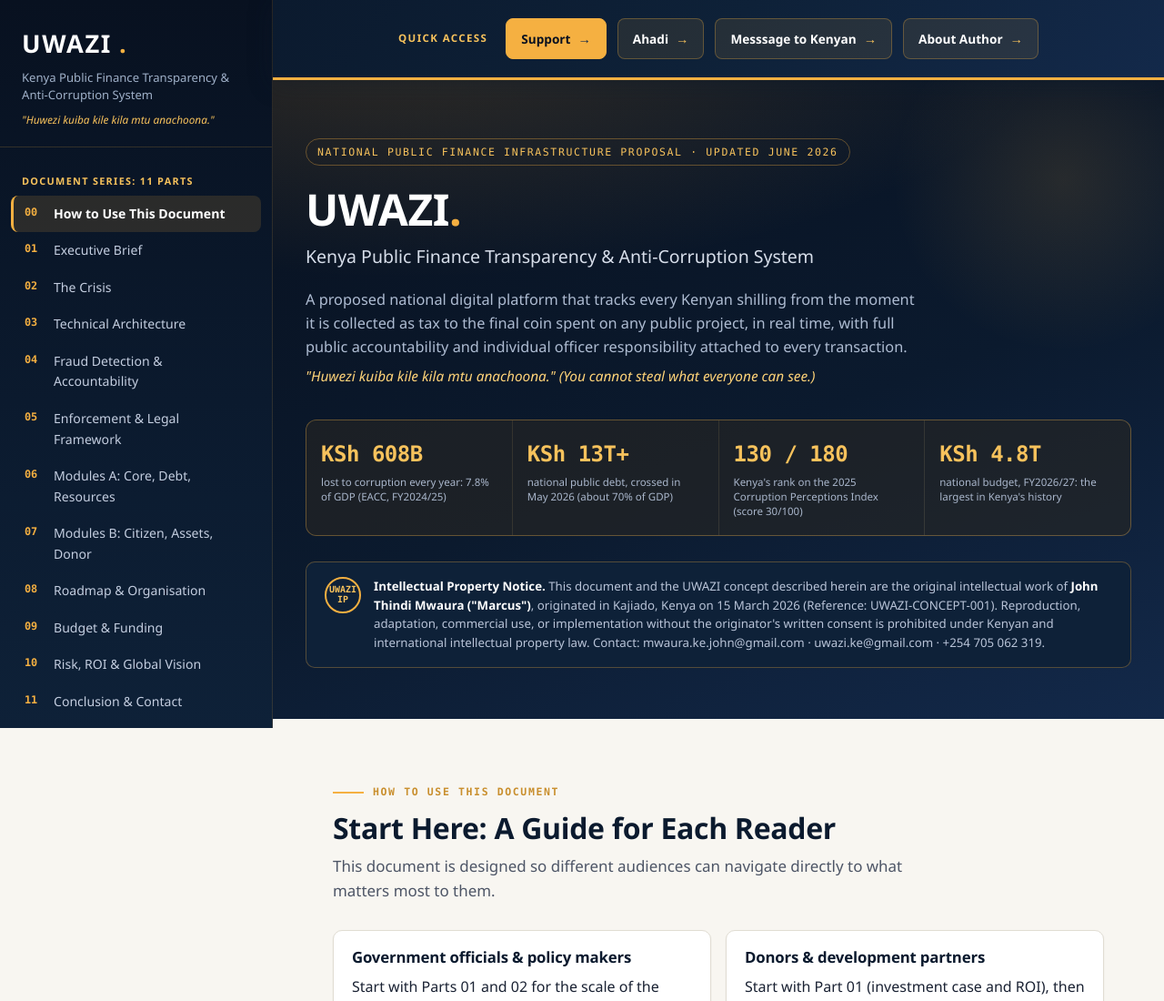
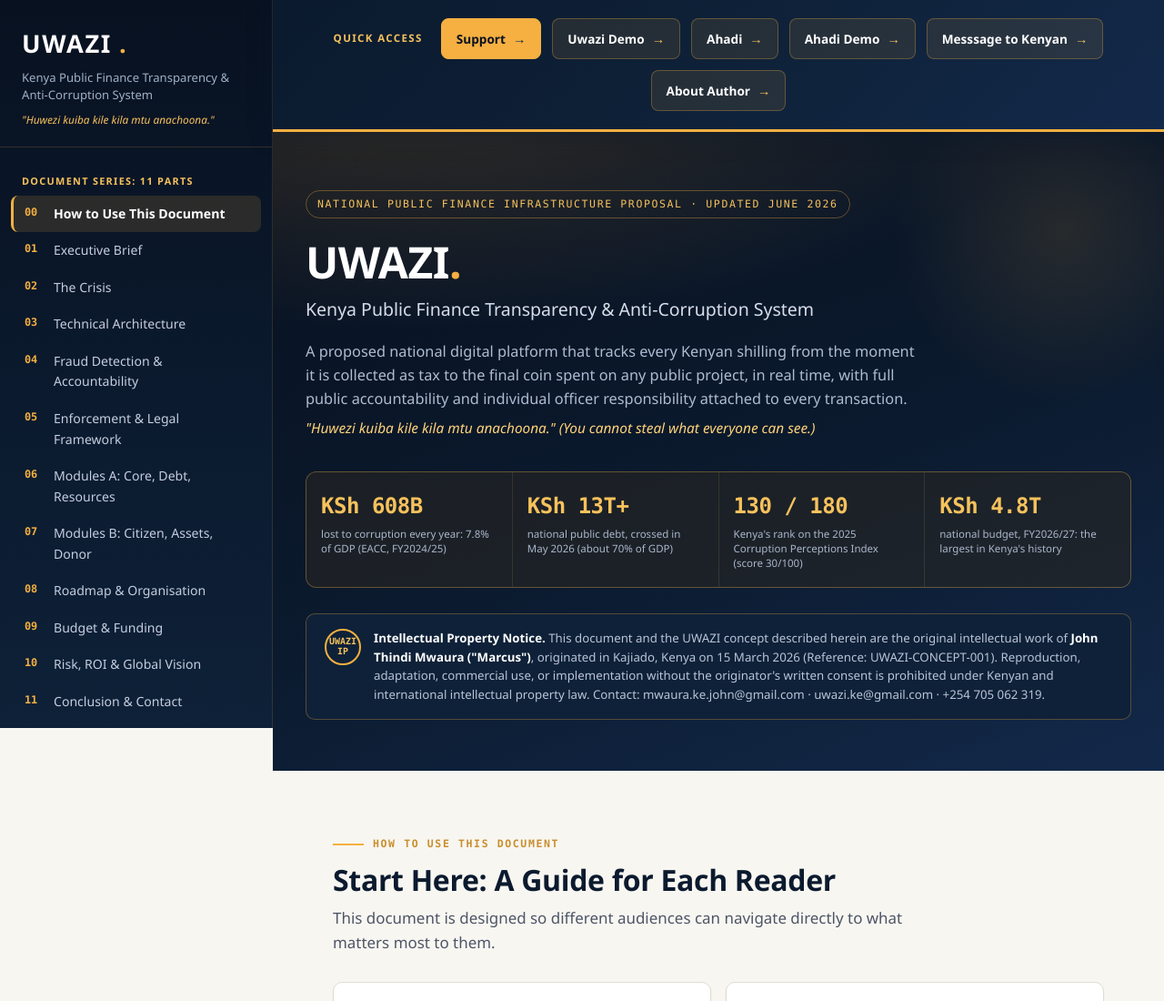
Before and after one commit to MarcusKE-dev/Uwazi-Documentaion, a website: page index.html in a window 1280 px wide. Shown: the top 1100 px of the page at 91% size. Drawn offline with Linux system fonts and the light colour scheme.

Commit message:
Add demo links

```diff
--- a/index.html
+++ b/index.html
@@ -64,10 +64,17 @@
        Support
       <span class="arrow">→</span>
     </a>
-
+    <a href="https://uwazi-prototype.vercel.app" class="cta-link-card">
+          Uwazi Demo
+          <span class="arrow">→</span>
+        </a>
     <!-- Mock link 2 -->
     <a href="./Ahadi/Ahadi.html" class="cta-link-card">
        Ahadi
+      <span class="arrow">→</span>
+    </a>
+     <a href="https://ahadi-demo.vercel.app" class="cta-link-card">
+       Ahadi Demo
       <span class="arrow">→</span>
     </a>
 
```
